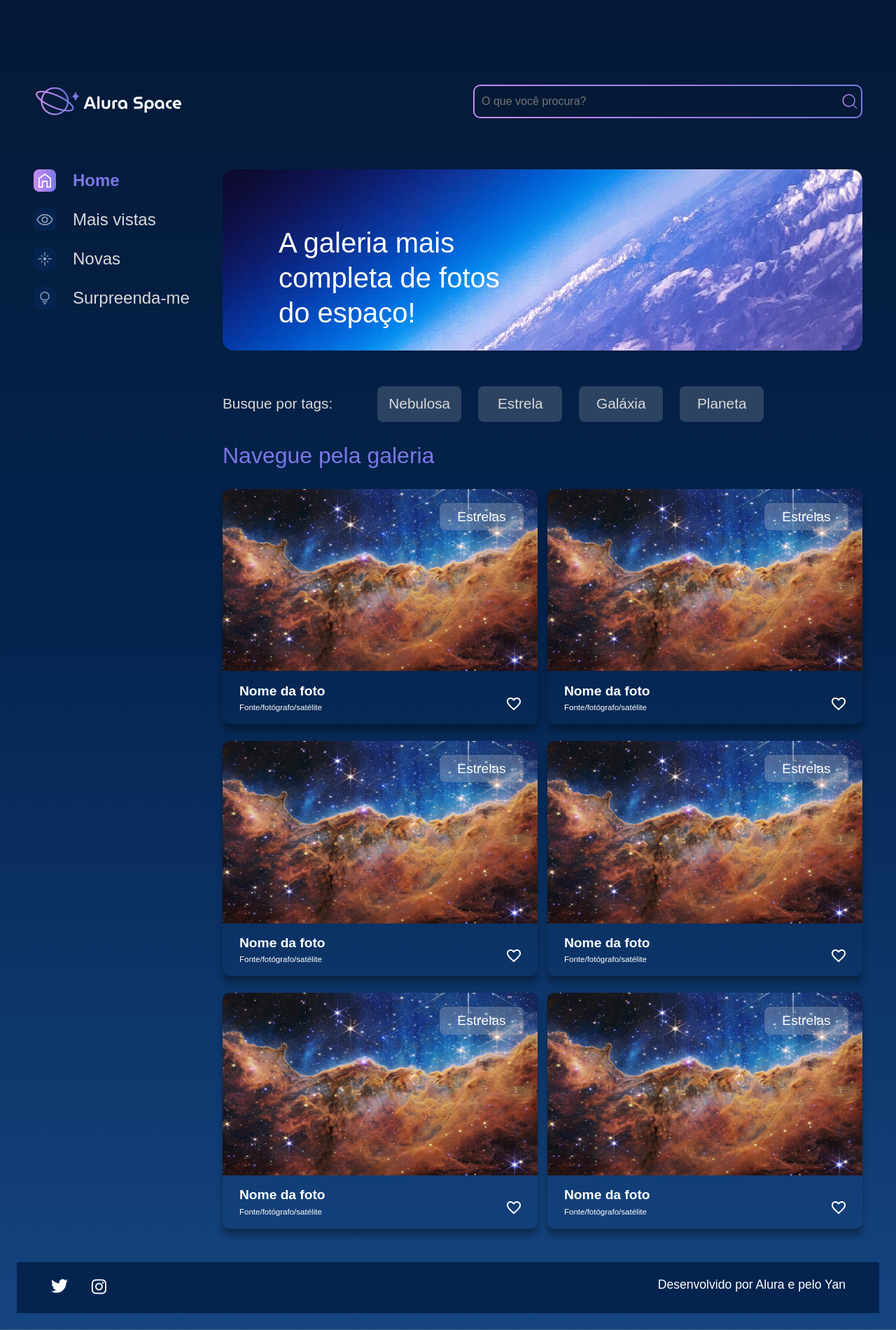
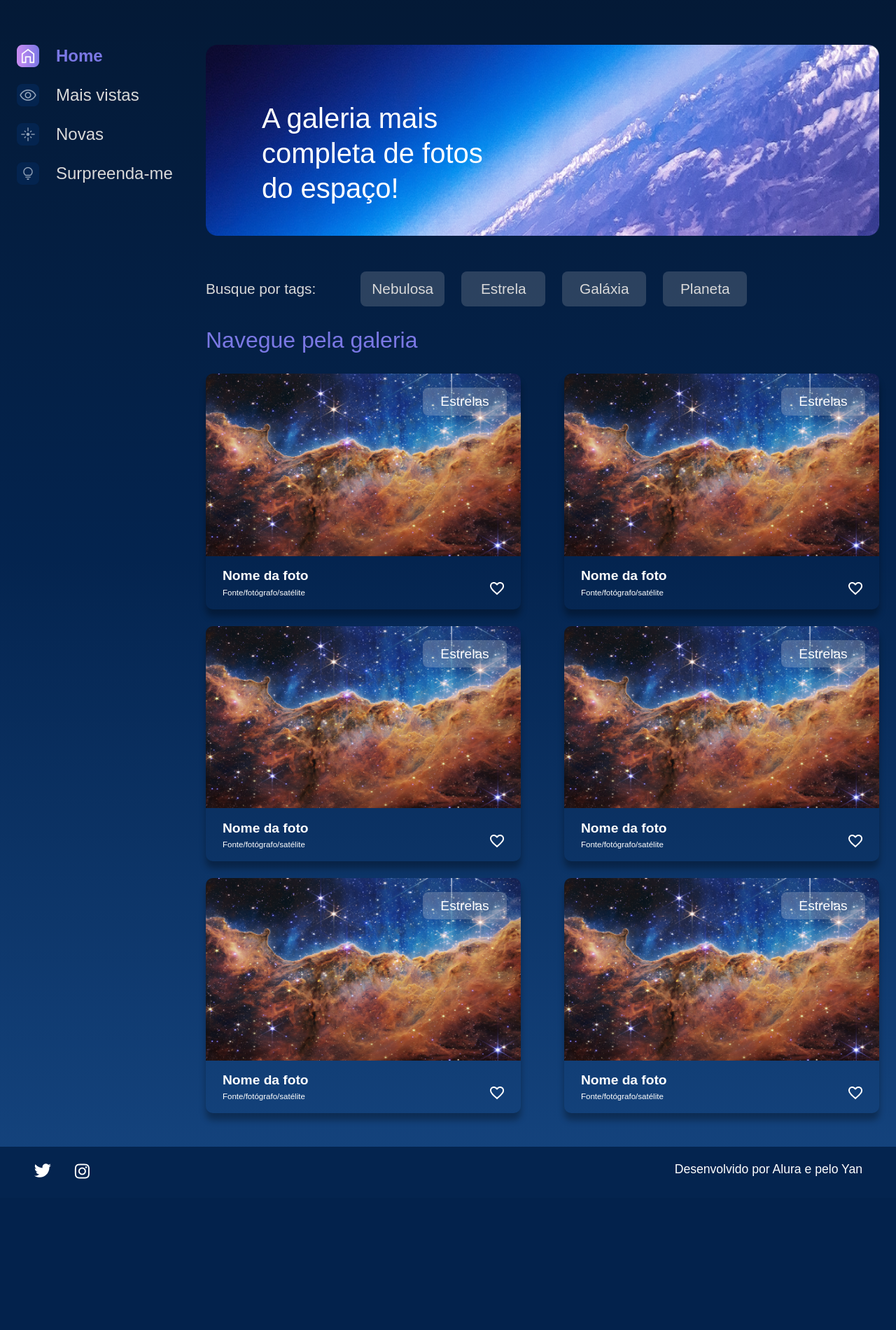
Before and after one commit to Wandryll/Alura-Space-Backend, a Django app: page / in a window 1280 px wide. Shown: the part 114-2015 px from the top of the page at 70% size. After the commit the page ends 1799 px from the top, so only its background shows below. Run offline with Django 4.2, Linux system fonts and the light colour scheme.

Commit message:
tirando codigo duplicado

```diff
--- a/templates/galeria/index.html
+++ b/templates/galeria/index.html
@@ -2,16 +2,7 @@
 {% load static %}
 {% block content %}
 
-    <div class="pagina-inicial">
-        <header class="cabecalho">
-            <img src="{% static '/assets/logo/Logo(2).png' %}" alt="Logo da Alura Space" />
-            <div class="cabecalho__busca">
-                <div class="busca__fundo">
-                    <input class="busca__input" type="text" placeholder="O que você procura?">
-                    <img class="busca__icone" src="{% static '/assets/ícones/1x/search.png' %}" alt="ícone de search">
-                </div>
-            </div>
-        </header>
+
         <main class="principal">
             <section class="menu-lateral">
                 <nav class="menu-lateral__navegacao">
```
